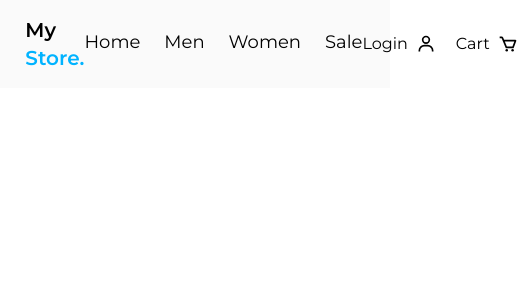
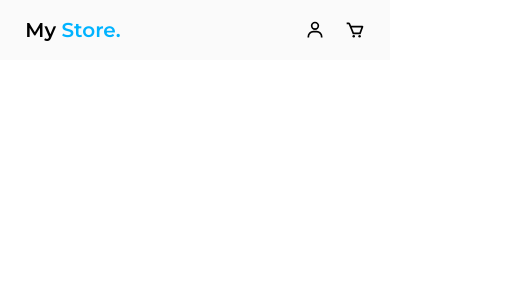
Before and after one commit to gift56/fitness_shop, a React (Vite) app: page / in a window 390 px wide. Shown: the top 300 px of the page, 518 px wide, since content can reach past the window. Built offline with nearby package versions, Linux system fonts and the light colour scheme.

Commit message:
done with header

```diff
--- a/src/components/Header.jsx
+++ b/src/components/Header.jsx
@@ -42,7 +42,7 @@ const Header = () => {
               My <span className="text-primary">Store.</span>
             </Link>
           </h2>
-          <nav className="flex items-center gap-6">
+          <nav className="hidden lg:flex items-center gap-6">
             {scrollLinks.map(({ href, text }, i) => (
               <Link
                 to={href}
@@ -58,7 +58,9 @@ const Header = () => {
           <div className="flex gap-5 items-center">
             {cartIcons.map(({ icon, text }, i) => (
               <div className="flex items-center gap-2 cursor-pointer" key={i}>
-                <span>{text}</span>
+                <span className="hidden lg:flex text-black font-normal text-[18px]">
+                  {text}
+                </span>
                 {icon}
               </div>
             ))}
```
